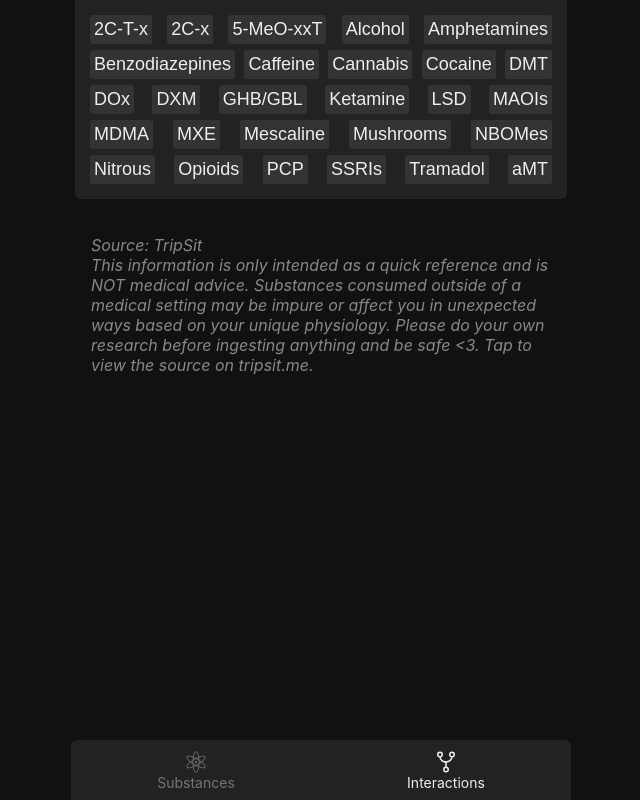
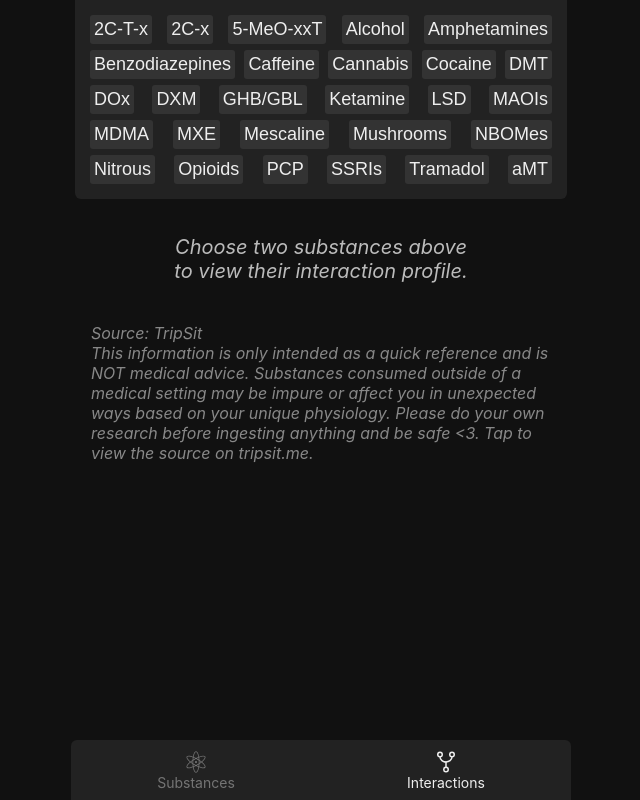
Before and after one commit to NoahSaso/salvum, a Next.js app: page /interactions in a window 1280 px wide. Shown: the whole page, without its empty margins (319-959 px from the left). Built offline with nearby package versions, Linux system fonts and the light colour scheme.

Commit message:
added instruction text to interactions

```diff
--- a/pages/interactions.module.scss
+++ b/pages/interactions.module.scss
@@ -63,4 +63,16 @@
     // additional margin for scroll snapping (when scrolling into view, add this around)
     scroll-margin: 16px;
   }
+
+  .instruction {
+    font-style: italic;
+    font-size: 20px;
+    text-align: center;
+
+    color: $secondary;
+
+    margin: 20px auto;
+    width: 90%;
+    max-width: 300px;
+  }
 }
--- a/pages/interactions.tsx
+++ b/pages/interactions.tsx
@@ -84,11 +84,18 @@ const Interactions: FC = () => {
       </div>
 
       <div className={styles.content}>
-        {!!interaction && (
-          <div ref={interactionHeader} className={styles.interaction}>
-            <Interaction interaction={interaction} />
-          </div>
-        )}
+        {interaction
+          ? (
+            <div ref={interactionHeader} className={styles.interaction}>
+              <Interaction interaction={interaction} />
+            </div>
+          )
+          : (
+            <p className={styles.instruction}>
+              Choose two substances above to view their interaction profile.
+            </p>
+          )
+        }
 
         <InteractionDisclaimer />
       </div>
```
